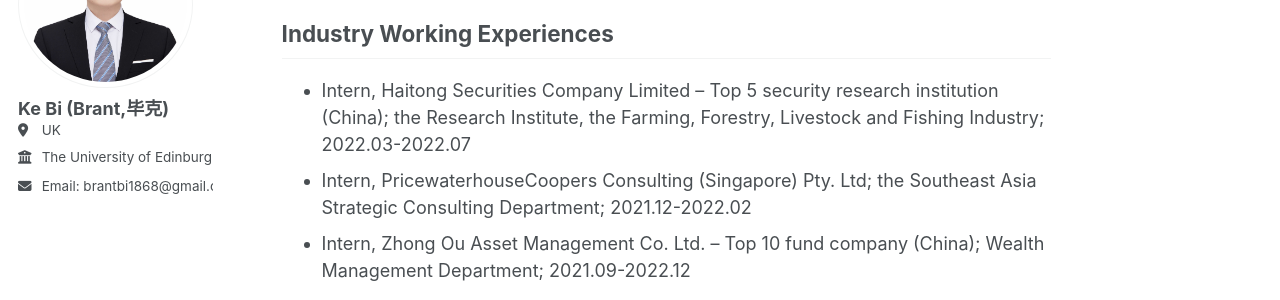
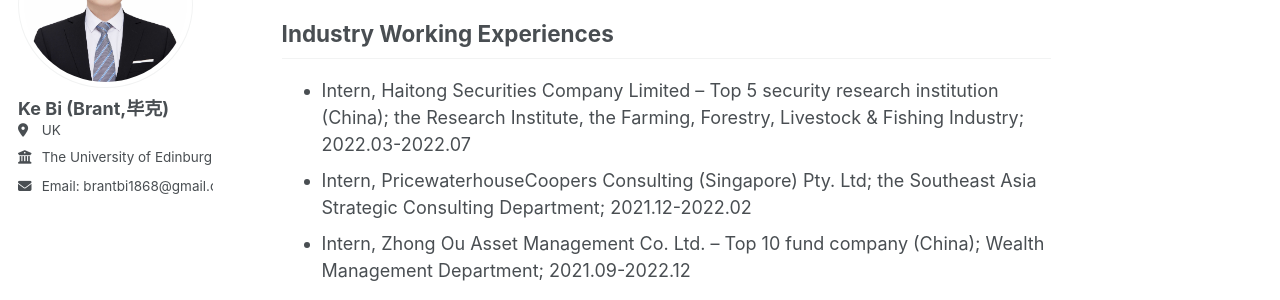
Before and after one commit to brant1868/brant1868.github.io, a Jekyll site: the page built from _pages/about.md, in a window 1280 px wide and 900 px high, scrolled down 2148 px. Shown: the part 180-480 px from the top of the window. Built offline with Jekyll 4.4.1, drawn with Linux system fonts in a browser that asks for light colours; a script bundle is joined from its source files by our own code; library files that are not in the unit come from our copies.

Commit message:
Update about.md

```diff
--- a/_pages/about.md
+++ b/_pages/about.md
@@ -62,7 +62,7 @@
 
 Industry Working Experiences
 ------
-- Intern, Haitong Securities Company Limited – Top 5 security research institution (China); the Research Institute, the Farming, Forestry, Livestock and Fishing Industry; 2022.03-2022.07
+- Intern, Haitong Securities Company Limited – Top 5 security research institution (China); the Research Institute, the Farming, Forestry, Livestock & Fishing Industry; 2022.03-2022.07
 - Intern, PricewaterhouseCoopers Consulting (Singapore) Pty. Ltd; the Southeast Asia Strategic Consulting Department; 2021.12-2022.02
 - Intern, Zhong Ou Asset Management Co. Ltd. – Top 10 fund company (China); Wealth Management Department; 2021.09-2022.12
 
```
